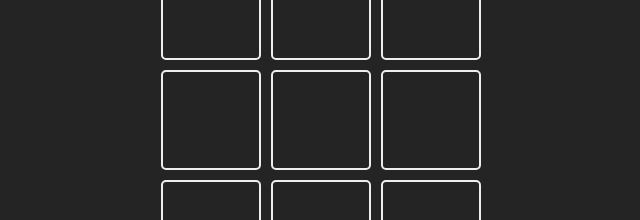
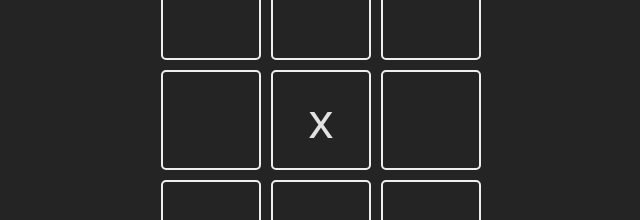
Before and after one commit to NelsonOrtiz94/multi-repo-react, a React (Vite) app in the folder projects/02-triqui/: page / in a window 1280 px wide. Both pictures are taken after a click on the element 640 px from the left and 240 px from the top of the page. Shown: the part 120-340 px from the top of the page, without its empty margins (319-959 px from the left). Built offline with nearby package versions, Linux system fonts and the light colour scheme.

Commit message:
Se estructura la lógica en el updateBoard

```diff
--- a/projects/02-triqui/src/App.jsx
+++ b/projects/02-triqui/src/App.jsx
@@ -6,27 +6,65 @@
 };
 
 const Square = ({ children, isSelected, updateboard, index }) => {
-
-  const className = ` square ${isSelected ? "is-selected" : ''}`;
+  const className = `square ${isSelected ? "is-selected" : ""}`;
 
   const handleClick = () => {
-    updateboard()
-  }
+    updateboard(index);
+  };
 
   return (
-  <div onClick={handleClick} className={className}>{children}
-  </div>
-  )
-}
+    <div onClick={handleClick} className={className}>
+      {children}
+    </div>
+  );
+};
+
+const WINNER_COMBOS = [
+  [0, 1, 2], // Horizontal
+  [3, 4, 5],
+  [6, 7, 8],
+  [0, 3, 6], // Vertical
+  [1, 4, 7],
+  [2, 5, 8],
+  [0, 4, 8], // Diagonal
+  [2, 4, 6],
+];
 
 function App() {
   const [board, setBoard] = useState(Array(9).fill(null));
   const [turn, setTurn] = useState(TURNS.X);
+  const [winner, setWinner] = useState(null); // null = no hay ganador, false = empate
 
-  const updateboard = () => {
+  const checkWinner = (boardToCheck) => {
+    for (const combo of WINNER_COMBOS) {
+      const [a, b, c] = combo;
+      if (
+        boardToCheck[a] &&
+        boardToCheck[a] === boardToCheck[b] &&
+        boardToCheck[a] === boardToCheck[c]
+      ) {
+        return boardToCheck[a];
+      }
+    }
+    return null;
+  };
+
+  const updateboard = (index) => {
+    if (board[index] || winner) return;
+
+    const newBoard = [...board];
+    newBoard[index] = turn;
+    setBoard(newBoard);
+
     const newTurn = turn === TURNS.X ? TURNS.O : TURNS.X;
     setTurn(newTurn);
-  }
+
+    const newWinner = checkWinner(newBoard);
+    if (newWinner) {
+      setWinner(newWinner); //Actualiza el estado del ganador
+      alert(`El ganador es: ${newWinner}`);
+    }
+  };
 
   return (
     <main className="board">
@@ -42,13 +80,11 @@
       </section>
 
       <section className="turn">
-        <Square isSelected={turn === TURNS.X} >
-          {TURNS.X}
-          </Square>
-          <Square isSelected={turn === TURNS.O} >
-          {TURNS.O}
-          </Square>
+        <Square isSelected={turn === TURNS.X}>{TURNS.X}</Square>
+        <Square isSelected={turn === TURNS.O}>{TURNS.O}</Square>
       </section>
+
+      {winner && <p>El ganador es: {winner}</p>}
     </main>
   );
 }
```
